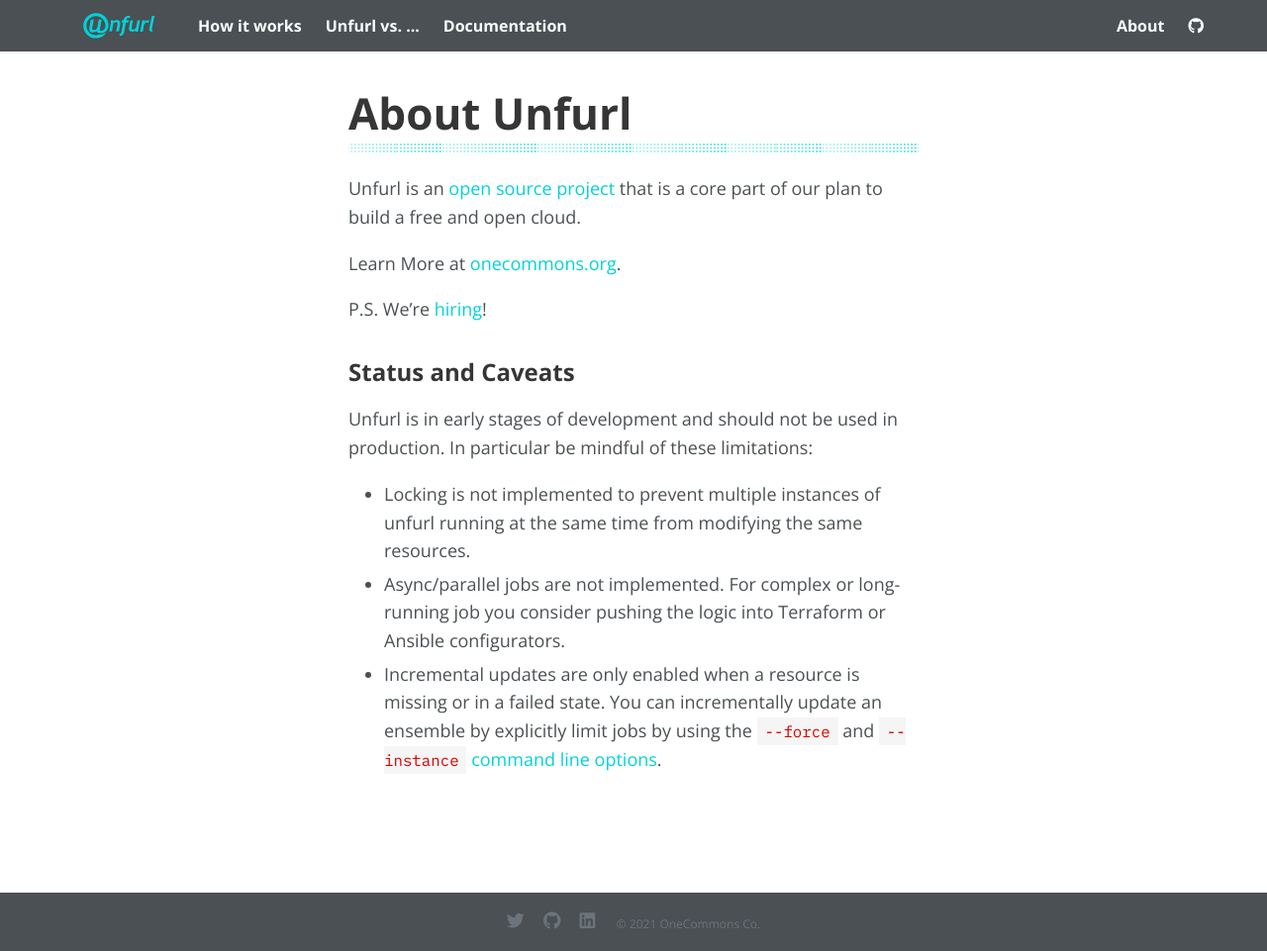
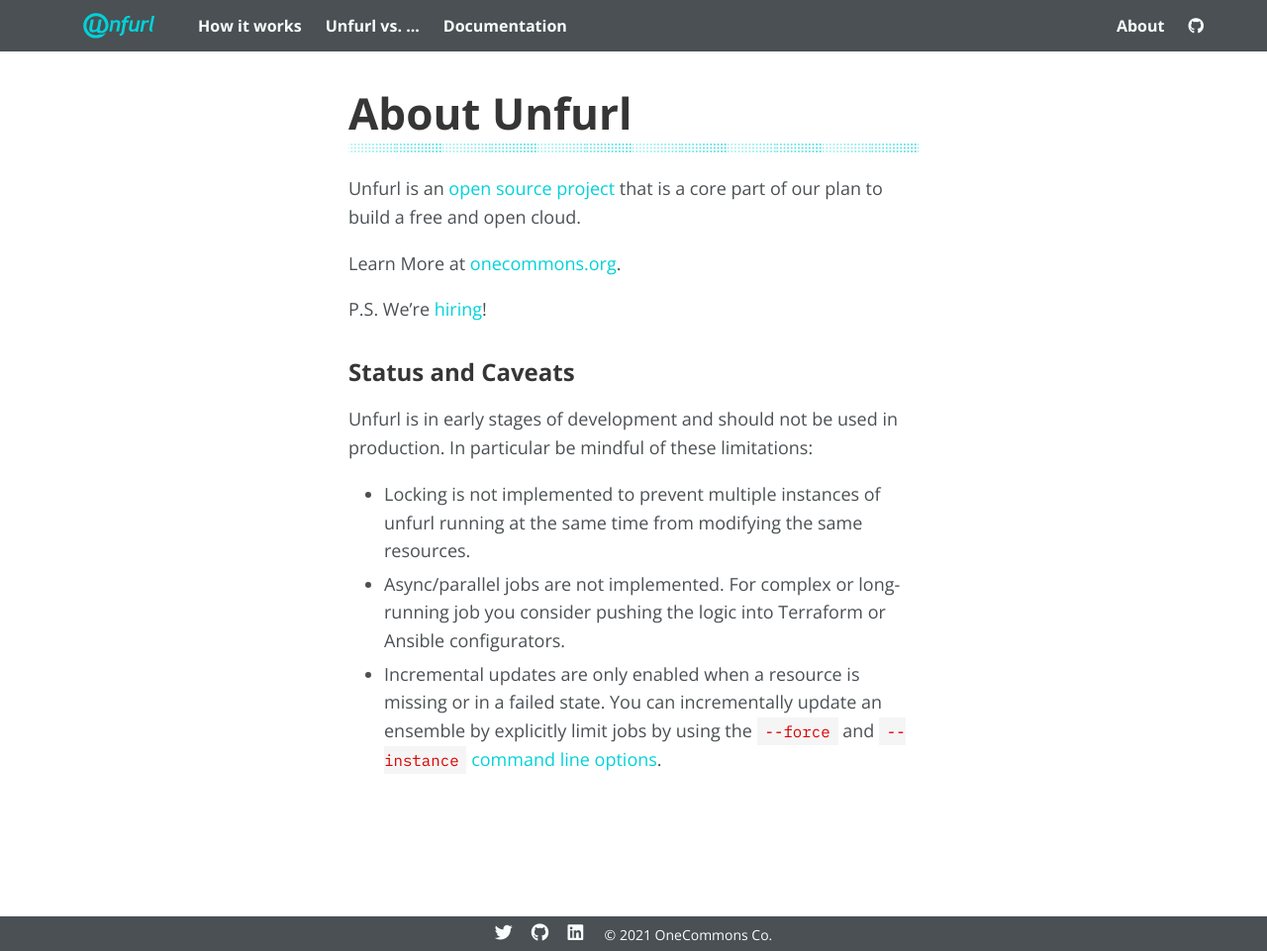
Before and after one commit to onecommons/unfurl_site, a Jekyll site: the page built from about.md, in a window 1280 px wide and 961 px high. Shown: the whole window at 99% size. Built offline with Jekyll 4.4.1, drawn with Linux system fonts in a browser that asks for light colours; some web fonts are replaced; our own code applies the rules of GitHub Pages for plain Markdown files.

Commit message:
have footer stay fixed at bottom of viewport

```diff
--- a/_sass/_site-footer.scss
+++ b/_sass/_site-footer.scss
@@ -2,14 +2,10 @@
    8. Site Footer
    ========================================================================== */
 
-.site-footer {
-  padding: 1.66667em 0;
-}
-
 .offsite-links {
   margin-bottom: 1.11111em;
   a {
-    color: _palette(primary);
+    color: $white;
     display: inline-block;
     font-size: 18px;
     margin-right: 15px;
--- a/assets/css/style.scss
+++ b/assets/css/style.scss
@@ -85,6 +85,23 @@
 
 html {
   background-color: $whitepure;
+  height: 100%;
+}
+
+body {
+  display: flex;
+  flex-direction: column;
+  height: 100%;
+
+  > nav {
+    flex: 0 0 auto;
+  }
+  > .content {
+    flex: 1 0 auto;
+  }
+  > footer {
+    flex-shrink: 0;
+  }
 }
 
 .content-hero {
@@ -302,7 +319,7 @@
 }
 
 .site-footer {
-  padding: 1rem;
+  padding: .25rem;
   background-color: $black;
   color: $white;
   text-align: center;
@@ -311,8 +328,6 @@
     display:inline-block;
   }
   .site-info {
-    font-size: 12px;
-    color: _palette(primary);
     display:inline-block;
   }
 }
```
